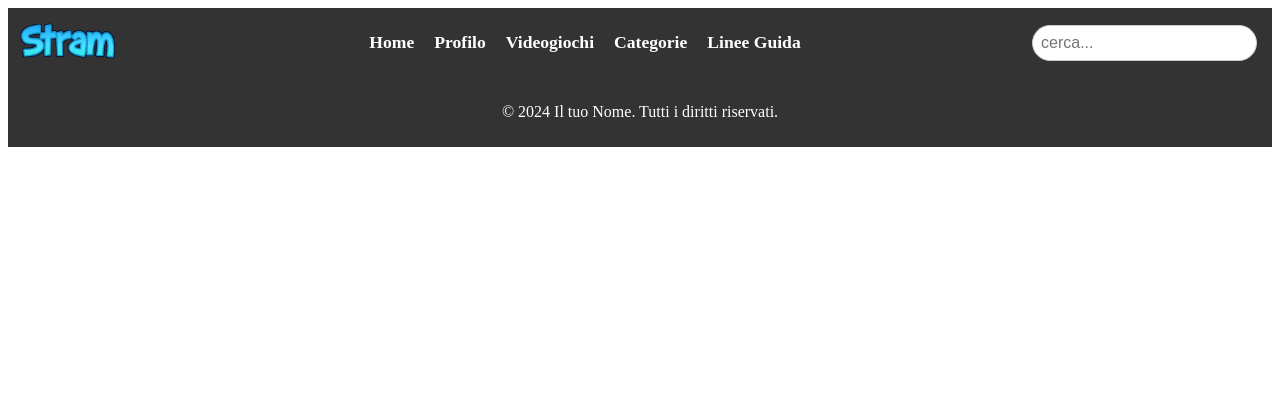
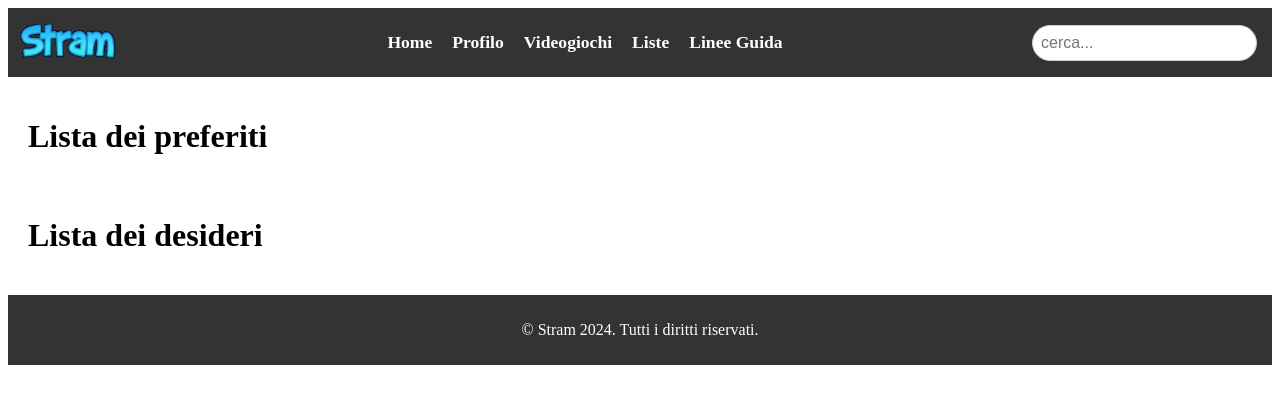
Before and after one commit to szafranski2001/WEBAPP, an Angular app in the folder Stram/: page /videogame-lists in a window 1280 px wide. Before the commit this address led to /. Shown: the top 404 px of the page. Built offline with nearby package versions, Linux system fonts and the light colour scheme.

Commit message:
page "liste" added

```diff
--- a/Stram/src/app/app-routing.module.ts
+++ b/Stram/src/app/app-routing.module.ts
@@ -3,11 +3,13 @@ import { RouterModule, Routes } from '@angular/router';
 import { ProfileComponent } from './profile/profile.component';
 import { GuidelinesComponent } from './guidelines/guidelines.component';
 import { VideogameDetailComponent } from './videogame-detail/videogame-detail.component';
+import { VideogameListsComponent} from "./videogame-lists/videogame-lists.component";
 
 const routes: Routes = [
   {path:'profile', component:ProfileComponent},
   {path:'guidelines', component:GuidelinesComponent},
   {path:'videogame/:id', component:VideogameDetailComponent},
+  {path: 'videogame-lists', component: VideogameListsComponent}
 ];
 
 @NgModule({
--- a/Stram/src/app/app.module.ts
+++ b/Stram/src/app/app.module.ts
@@ -11,6 +11,7 @@ import { ProfileComponent } from './profile/profile.component';
 import { VideogameDetailComponent } from './videogame-detail/videogame-detail.component';
 import { VideogameReviewsComponent } from './videogame-review/videogame-review.component';
 import { VideogameToolbarComponent } from './videogame-toolbar/videogame-toolbar.component';
+import { VideogameListsComponent } from './videogame-lists/videogame-lists.component';
 
 @NgModule({
   declarations: [
@@ -21,7 +22,8 @@ import { VideogameToolbarComponent } from './videogame-toolbar/videogame-toolbar
     ProfileComponent,
     VideogameDetailComponent,
     VideogameReviewsComponent,
-    VideogameToolbarComponent
+    VideogameToolbarComponent,
+    VideogameListsComponent
   ],
   imports: [
     BrowserModule,
--- a/Stram/src/app/footer/footer.component.html
+++ b/Stram/src/app/footer/footer.component.html
@@ -1,5 +1,5 @@
 <footer>
   <div>
-    <p>&copy; 2024 Il tuo Nome. Tutti i diritti riservati.</p>
+    <p>&copy; Stram 2024. Tutti i diritti riservati.</p>
   </div>
 </footer>
--- a/Stram/src/app/header/header.component.html
+++ b/Stram/src/app/header/header.component.html
@@ -8,7 +8,7 @@
         <li><a href="/">Home</a></li>
         <li><a href="/profile">Profilo</a></li>
         <li><a href="/videogames">Videogiochi</a></li>
-        <li><a href="/categories">Categorie</a></li>
+        <li><a href="/videogame-lists">Liste</a></li>
         <li><a href="/guidelines">Linee Guida</a></li>
       </ul>
     </nav>
--- /dev/null
+++ b/Stram/src/app/videogame-lists/videogame-lists.component.css
@@ -0,0 +1,3 @@
+h1{
+  padding: 20px;
+}
--- /dev/null
+++ b/Stram/src/app/videogame-lists/videogame-lists.component.html
@@ -0,0 +1,8 @@
+<div>
+  <div>
+    <h1>Lista dei preferiti</h1>
+  </div>
+  <div>
+    <h1>Lista dei desideri</h1>
+  </div>
+</div>
```
Also changed, not shown: Stram/src/app/videogame-lists/videogame-lists.component.ts (added, +10 -0 lines), 1 other file (tests, documents, lock files or other folders).
